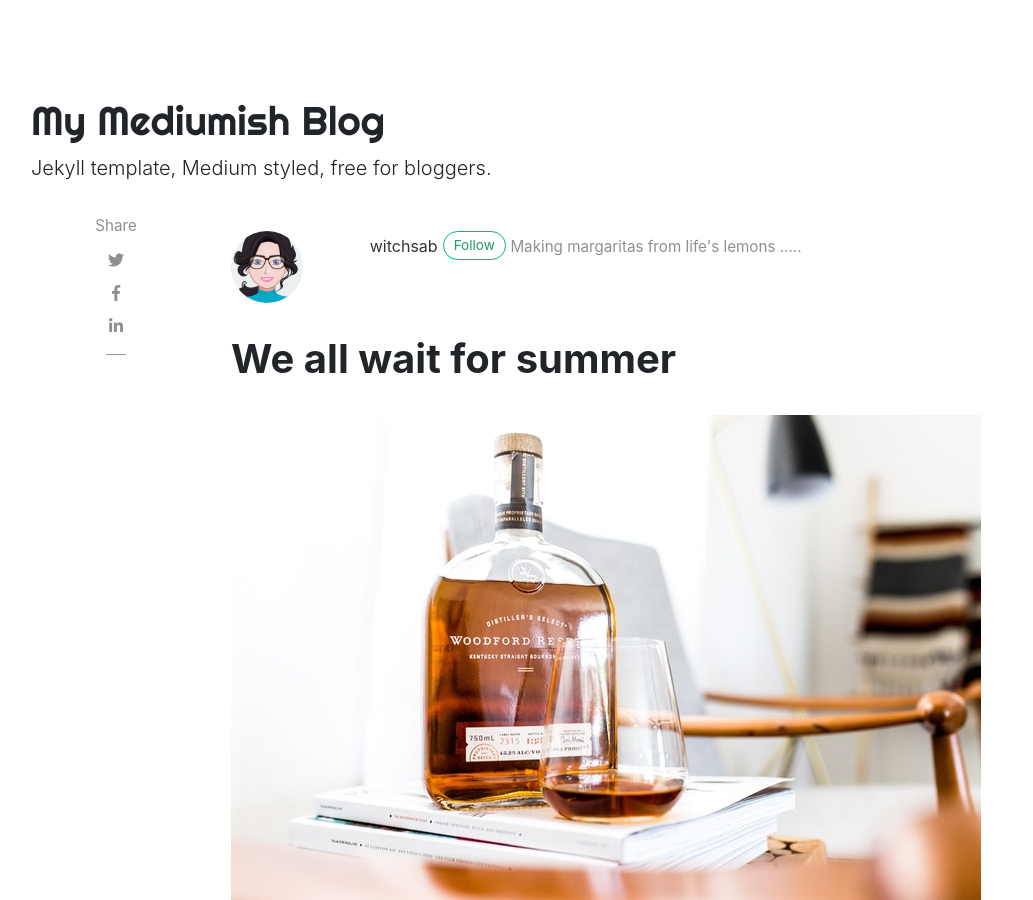
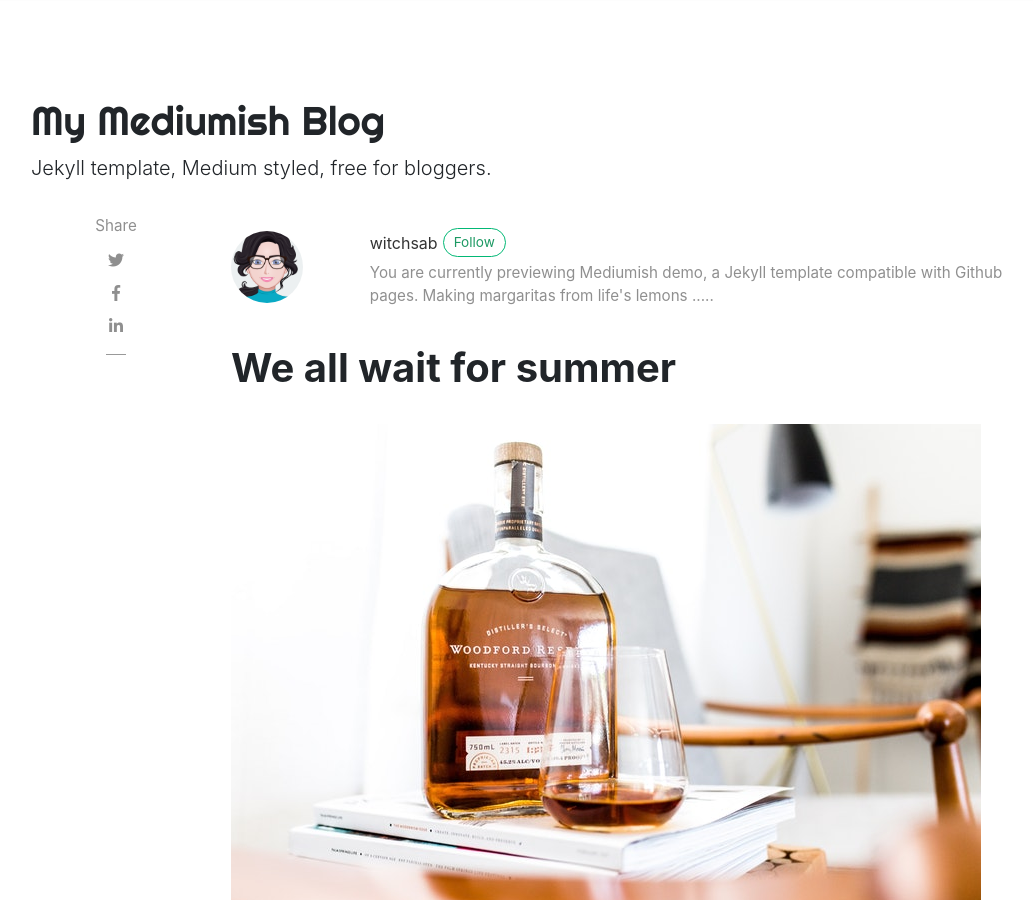
Before and after one commit to krazykoder/krazykoder.github.io, a Jekyll site: the page built from _posts/2018-01-12-we-all-wait-for-summer.md, in a window 1280 px wide and 900 px high. Shown: the whole window, without its empty margins (54-1087 px from the left). Built offline with Jekyll 4.4.1, drawn with Linux system fonts in a browser that asks for light colours; nearby versions of some CDN libraries; comment, search, counter and statistics services are not loaded.

Commit message:
Changed file Commit.

```diff
--- a/_config.yml
+++ b/_config.yml
@@ -30,7 +30,7 @@
     email: sab.sultana@gmail.com
     web: https://github.com/witchsab
     twitter: https://www.instagram.com/sultanasabrina/
-    description: "Making margaritas from life's lemons ....."
+    description: "You are currently previewing Mediumish demo, a Jekyll template compatible with Github pages. Making margaritas from life's lemons ....."
 
 # Plugins
 plugins:
```
